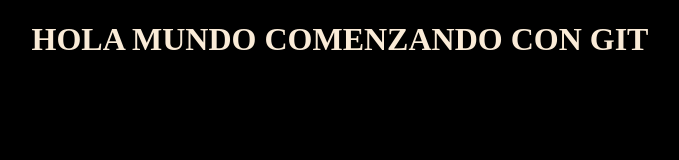
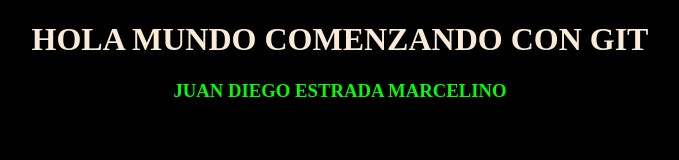
Before and after one commit to JuanDiegoEstrada/Example_Git, a plain HTML site: page index.html in a window 1280 px wide. Shown: the whole page, without its empty margins (300-979 px from the left). Drawn offline with Linux system fonts and the light colour scheme.

Commit message:
LA SEGUNDA MODIFICACION DE PRUEBAS

```diff
--- a/index.html
+++ b/index.html
@@ -8,5 +8,8 @@
 </head>
 <body style="background-color: black;">
     <h1 style="color: antiquewhite; text-align: center;">HOLA MUNDO COMENZANDO CON GIT</h1>
+    <h3 style="text-align: center; color: lime;">
+        JUAN DIEGO ESTRADA MARCELINO
+    </h3>
 </body>
 </html>
```
